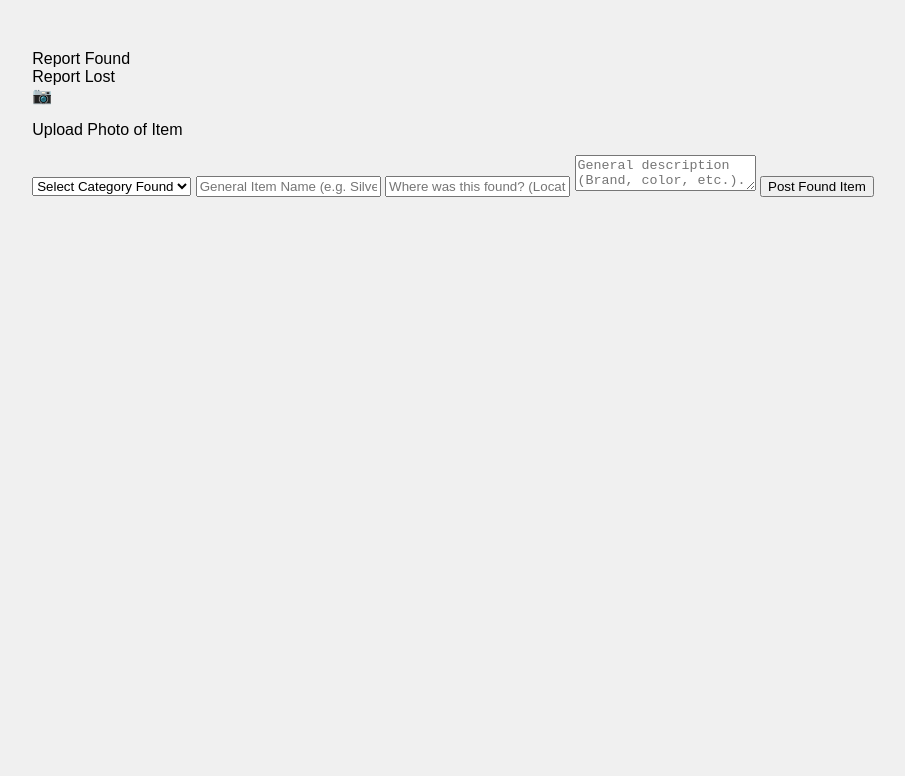
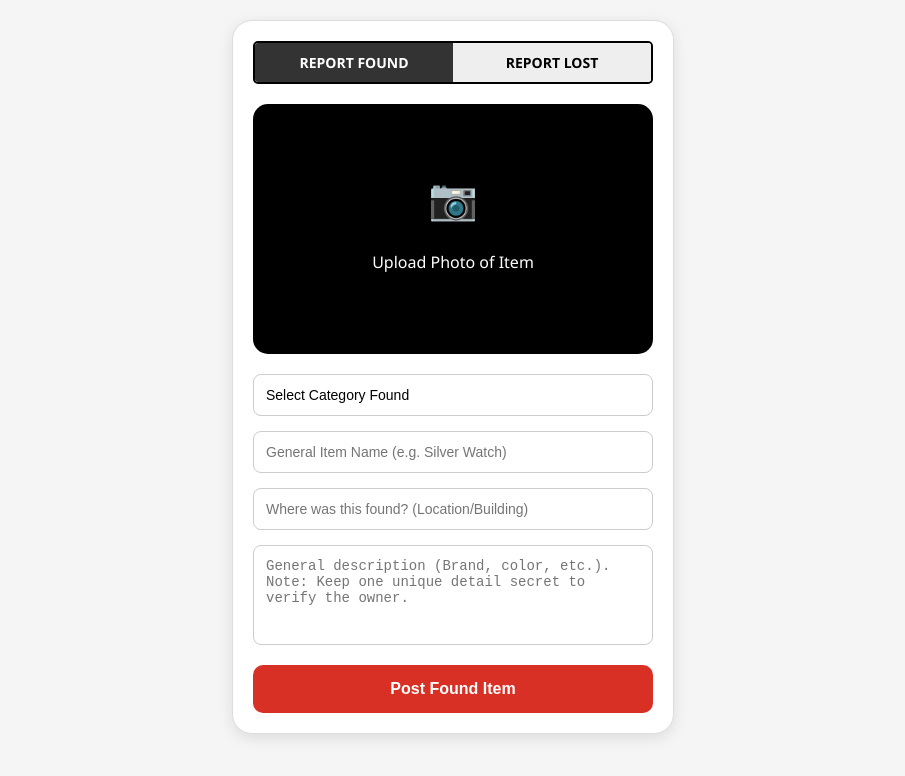
Before and after one commit to FriedVee/MapuaWhere, a plain HTML site: page form.html in a window 1280 px wide. Shown: the whole page, without its empty margins (187-1092 px from the left). Drawn offline with Linux system fonts and the light colour scheme.

Commit message:
Add form page styling to styles.css
Added styling for form page, including layout and button styles.

```diff
--- a/styles.css
+++ b/styles.css
@@ -156,3 +156,107 @@ body {
      transform: scale(1.02);
      transition: 0.2s;
     }
+
+/* Almario: Form Page Styling*/
+body {
+    font-family: 'Segoe UI', Tahoma, Geneva, Verdana, sans-serif;
+    background-color: #f5f5f5;
+    display: flex;
+    justify-content: center;
+    padding: 20px;
+    margin: 0;
+}
+
+/* Form Container */
+.form-container {
+    background-color: #ffffff;
+    width: 100%;
+    max-width: 400px;
+    border-radius: 20px;
+    padding: 20px;
+    box-shadow: 0 4px 15px rgba(0, 0, 0, 0.1);
+    border: 1px solid #ddd;
+}
+
+/* Tab Navigation */
+.tabs {
+    display: flex;
+    border: 2px solid #000;
+    border-radius: 5px;
+    overflow: hidden;
+    margin-bottom: 20px;
+}
+
+.tab {
+    flex: 1;
+    text-align: center;
+    padding: 10px;
+    font-weight: bold;
+    cursor: pointer;
+    background-color: #eee;
+    font-size: 14px;
+    text-transform: uppercase;
+}
+
+.tab.active {
+    background-color: #333;
+    color: white;
+}
+
+/* Upload Box Section */
+.upload-box {
+    background-color: #000;
+    color: white;
+    height: 250px;
+    border-radius: 15px;
+    display: flex;
+    flex-direction: column;
+    align-items: center;
+    justify-content: center;
+    margin-bottom: 20px;
+    cursor: pointer;
+}
+
+.camera-icon {
+    font-size: 40px;
+    margin-bottom: 10px;
+}
+
+/* Input Fields & Select Boxes */
+.input-field {
+    width: 100%;
+    padding: 12px;
+    margin-bottom: 15px;
+    border: 1px solid #ccc;
+    border-radius: 8px;
+    box-sizing: border-box; /* Ensures padding doesn't break width */
+    font-size: 14px;
+}
+
+select.input-field {
+    appearance: none;
+    background-color: white;
+}
+
+.multi-line {
+    height: 100px;
+    resize: none;
+}
+
+/* Submit Button */
+.submit-btn {
+    width: 100%;
+    padding: 15px;
+    background-color: #d93025; /* Red color from your text 'pad' */
+    color: white;
+    border: none;
+    border-radius: 10px;
+    font-size: 16px;
+    font-weight: bold;
+    cursor: pointer;
+    transition: background 0.3s;
+}
+
+.submit-btn:hover {
+    background-color: #b2261d;
+}
```
